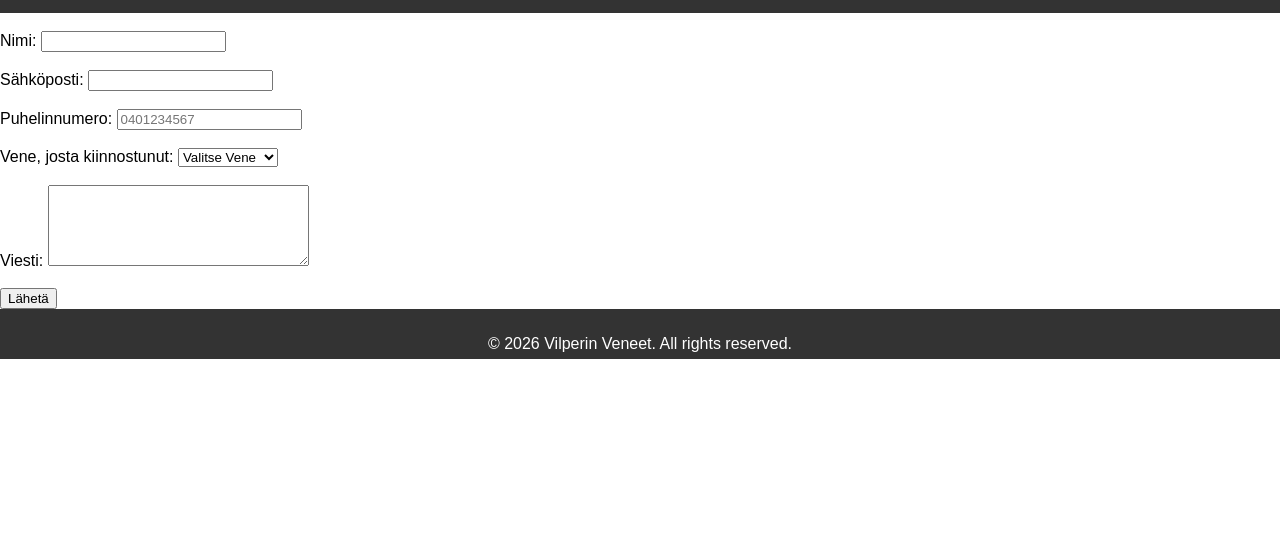
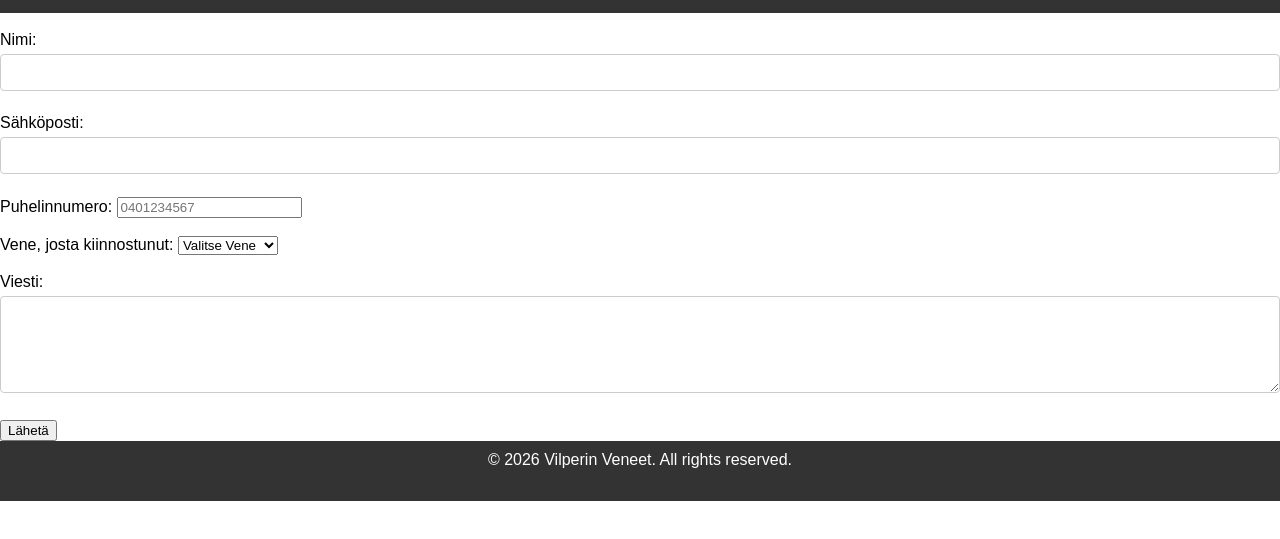
Before and after one commit to PotaattiLord/web-dev-loppukoe, a plain HTML site: page contact.html in a window 1280 px wide. Shown: the part 57-596 px from the top of the page. Drawn offline with Linux system fonts and the light colour scheme.

Commit message:
style updated

```diff
--- a/style.css
+++ b/style.css
@@ -11,7 +11,6 @@ main {
 }
 section {
     padding: 20px;
-    text-align: center;
 }
 section#intro {
     padding: 20px 0;
@@ -39,12 +38,38 @@ footer {
     color: #fff;
     padding: 10px;
     text-align: center;
-    height: 30px;
+    height: 40px;
+}
+footer p {
+    margin: 0;
+}
+
+#contact-form {
+    display: flex;
+    flex-direction: column;
+}
+.form-group {
+    margin-bottom: 15px;
+}
+
+input[type="text"],
+input[type="email"],
+textarea {
+    width: 100%;
+    padding: 10px;
+    margin: 5px 0;
+    border: 1px solid #ccc;
+    border-radius: 4px;
+    box-sizing: border-box;
 }
 
 #intro {
     background-color: #f4f4f4;
     padding: 20px;
+    text-align: center;
+}
+
+.centered {
     text-align: center;
 }
 
```
